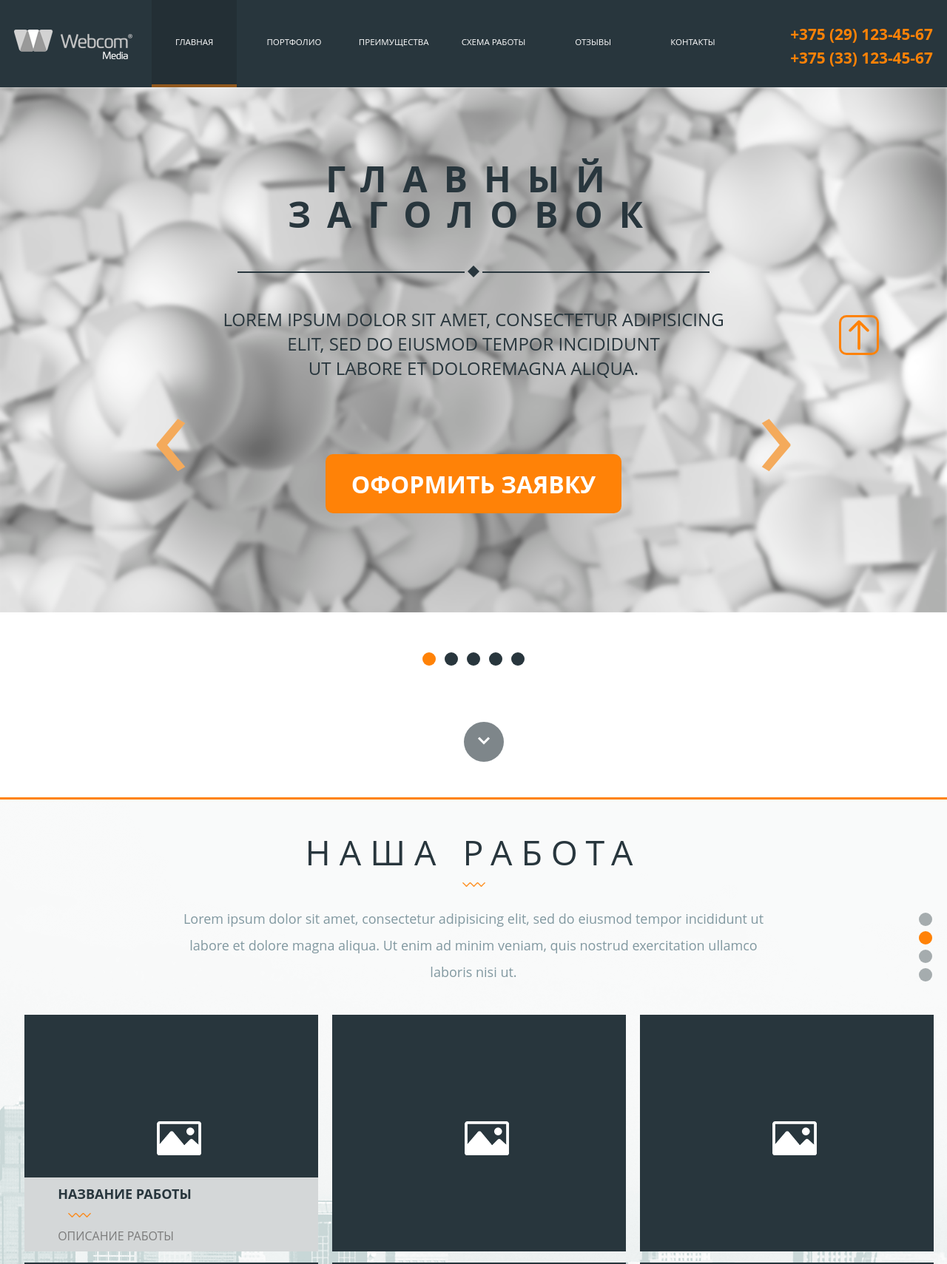
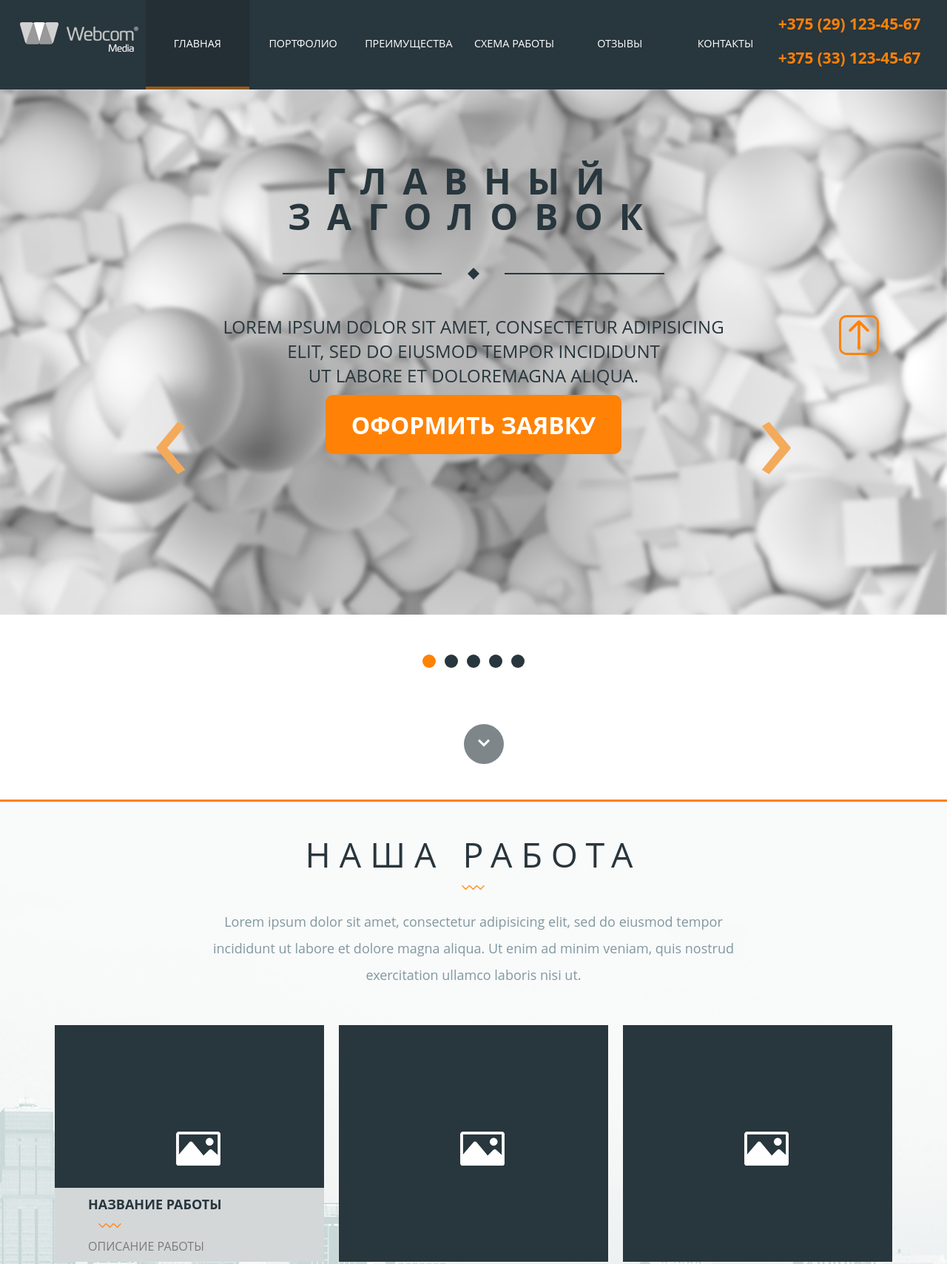
Before and after one commit to edaineko/Webcom, a plain HTML site: page index.html in a window 1280 px wide. Shown: the top 1709 px of the page at 74% size. Drawn offline with Linux system fonts and the light colour scheme.

Commit message:
flex solved

```diff
--- a/css/media.css
+++ b/css/media.css
@@ -1,11 +1,4 @@
 @media screen and (max-width: 1440px) {
-    .nav-menu {
-        margin: 0 0 0 10px;
-    }
-    .nav-menu a {
-        width: 115px;
-        font-size: 0.8em;
-    }
     .number-nav li {
         font-size: 1.3em;
     }
@@ -13,16 +6,16 @@
         padding-top: 100px;
     }
     .main-title p {
-        margin-bottom: 100px;
+        margin-bottom: 10px;
     }
     .line-separator-title{
         max-width: 40%;
     }
     .box{
-        widows:28%;
+        width:28%;
     }
 }
-@media screen and (max-width: 1200px){
+@media screen and (max-width: 1230px){
     body{
         font-size: 14px;
     }
@@ -45,14 +38,12 @@
     }
     nav,
     .number-nav,
-    .mob-menu{
+    .mob-menu,
+    .scroll-nav-button{
         display: none;
     }
     .main-title{
         padding-top: 40px;
-    }
-    .main-title p{
-        margin-bottom: 20px;
     }
     .main-slider-button{
         width: 300px;
@@ -65,7 +56,7 @@
         height: 48px;
     }
     .burger-menu{
-        display: inline-block;
+        display: flex;
         padding-top: 27px;
         margin-right: 30px;
     }
@@ -108,9 +99,6 @@
 @media screen and (max-width: 1024px) {
     body{
         font-size: 12px;
-    }
-    .main-title p {
-        margin-bottom: 40px;
     }
     .main-title {
         width: 39%;
@@ -311,6 +299,9 @@
         margin: 0 15%;
         padding-top: 10px;
     }
+    .main-title p {
+        padding-top: 10px;
+    }
     .main-slider h1 {
         letter-spacing: 10px;
     }
@@ -370,14 +361,10 @@
         height: 50px;
     }
     .footer-logo-img{
-        width: 80%;
+        width: 70%;
     }
     .social li{
         padding:0;
-    }
-
-    .footer-bl-rg-span{
-        width: 94%;
     }
 }
 @media only screen and (max-width:380px) {
@@ -436,10 +423,6 @@
     .footer-bl-lf{
         margin: 2px 0;
     }
-
-    .footer-bl-rg-span{
-        width: 94%;
-    }
     .captcha {
         margin: 20px 0;
     }
@@ -458,7 +441,6 @@
         width: 42px;
         height: 42px;
     }
-
     .active-box{
         padding: 4px 13px;
     }
@@ -467,7 +449,6 @@
         height: 32px;
         bottom: 145px;
     }
-
     .footer-logo-img{
         width: 73%;
     }
--- a/css/style.css
+++ b/css/style.css
@@ -19,7 +19,6 @@ body{
     height: 100%;
 }
 header{
-    display: flex;
     width: 100%;
     background-color: rgb(40, 54, 61);
 }
@@ -28,42 +27,43 @@ header{
 }
 .container{
     position: relative;
-    max-width:1420px;
+    width: 1400px;
+    max-width: 90%;
 }
 .wrapper,
 .wrapper-footer {
     max-width: 97%;
+    display: flex;
+    flex-wrap: wrap;
 }
 .logo{
-    display: inline-flex;
-    float: left;
-    margin-top: 40px;
+    order: 1;
+    flex-grow: 1;
+    margin-top: 30px;
 }
 .burger-menu{
     display: none;
 }
 nav{
-    display: flex;
-    justify-content: flex-start;
-    float: left;
+    order: 1;
+    flex-grow: 1;
 }
 .nav-menu{
     font-size: 0.9em;
     color: rgb(255, 255, 255);
     text-transform: uppercase;
     line-height: 1.2;
-    margin: 0 0 0 55px;
     padding: 0;
 }
-.nav-menu ul{
-    display: inline-flex;
-    width: 940px;
+ul.nav-menu {
+    display: flex;
     padding: 0;
+    order: 1;
+    flex-grow: 1;
 }
 .nav-menu li{
-    display: inline-flex;
+    display: flex;
     padding:0;
-    margin-left: 16px;
 }
 .nav-menu li a:hover{
     background: rgba(30, 41, 47, 0.5);
@@ -86,18 +86,21 @@ nav{
 .nav-menu a:visited{
     color: rgb(255, 255, 255);
 }
-
+ul.number-nav{
+    order: 1;
+    flex-grow: 1;
+    padding: 0;
+}
 .number-nav li{
+    display: flex;
     font-size: 1.438em;
-    padding-top: 32px;
+    padding-top: 18px;
     color: rgb(255, 130, 7);
     font-weight: bold;
     text-transform: uppercase;
 }
 .phone-number-header,
 .phone-number-header a:visited{
-    display: inline-block;
-    float: right;
     padding: 0;
     margin: 0;
     color: rgb(255, 130, 7);
@@ -120,7 +123,8 @@ button.nav-button {
     margin-top: 18px;
 }
 .scroll-nav-button{
-    display: inline-flex;
+    display: flex;
+    order: 1;
     border-radius: 10px;
     border: 2px solid rgb(255, 130, 7);
     width: 196px;
@@ -186,18 +190,27 @@ h1{
     padding: 37% 0;
 }
 .main-title p{
-    padding-top: 6px;
+    padding-top: 40px;
     font-size:1.5em;
     overflow: hidden;
     margin-bottom: 154px;
 }
 .separator-title{
-    height: 57px;
+    display: flex;
+    max-width: 70%;
+}
+.line-separator-title{
+    background: url("../images/separator.png") no-repeat 50%;
+    width: 400px;
+    height: 30px;
+    max-width: 50%;
 }
 .rectangle{
-    display: inline-flex;
-    vertical-align: -6px;
+    background: url("../images/sep-rectangle.png") no-repeat 50%;
+    width: 40px;
+    height: 30px;
 }
+
 .main-slider-button{
     z-index: 2;
     border-radius: 10px;
@@ -221,11 +234,12 @@ a.btn-slider :visited,
     color: rgb(255, 255, 255);
 }
 .slick-dots li{
-    display: inline-flex;
+}
+.box-foto{
+    display: flex;
+    flex-wrap: wrap;
 }
 .box{
-    display: inline-flex;
-    flex-direction: column;
     background-color: rgb(40, 54, 61);
     width: 460px;
     height: 320px;
@@ -235,24 +249,6 @@ a.btn-slider :visited,
     background: url("../images/bg-section-2.png") no-repeat 50%;
     background-size: cover;
     height: 977px;
-}
-
-.scrollbar{
-    position: absolute;
-    top:15%;
-    right:1%;
-    padding: 0;
-}
-.scrollbar li{
-    background-color: rgba(40, 54, 61, .4);
-    border-radius: 12px;
-    height: 18px;
-    width: 18px;
-    display: block;
-    margin: 7px;
-}
-#portfolio .active-scrollbar{
-    background-color: rgb(255, 130, 7);
 }
 .title{
     padding: 50px 0 0;
@@ -286,8 +282,10 @@ a.btn-slider :visited,
 .box{
     position: relative;
     width: 31%;
-    margin-bottom: 10px;
-    margin-left: 15px;
+    margin: 10px;
+    display: flex;
+    flex-wrap: wrap;
+    flex-grow: 1;
 }
 .active-box{
     position: absolute;
@@ -319,9 +317,12 @@ a.btn-slider :visited,
     color: #7b7b7b;
     font-size: 1em;
 }
+.advantage-block{
+    display: flex;
+    flex-wrap: wrap;
+}
 .adv-bl{
-    display: inline-flex;
-    flex-direction: column;
+    flex-grow: 1;
     width: 20%;
     margin: 40px 30px;
     overflow: hidden;
@@ -340,6 +341,7 @@ a.btn-slider :visited,
     overflow: hidden;
 }
 .contacts-bl-2{
+    display: flex;
     margin-top: 40px;
     max-width: 940px;
 }
@@ -349,7 +351,7 @@ a.btn-slider :visited,
 .go-to-top{
     z-index: 2;
     position: fixed;
-    display: inline-block;
+    display: flex;
     background: url("../images/arr-scrollbar.png") no-repeat 50%;
     border: 3px solid rgb(255, 130, 7);
     border-radius: 10px;
@@ -360,7 +362,6 @@ a.btn-slider :visited,
     cursor: pointer;
 }
 .address{
-    display: inline-flex;
     max-width: 47%;
     float: left;
 }
@@ -396,8 +397,6 @@ a.btn-slider :visited,
     padding: 0;
 }
 .form-review{
-    display: inline-flex;
-    flex-direction: column;
     text-align: left;
     max-width: 45%;
     position: relative;
@@ -518,7 +517,6 @@ textarea{
 .captcha{
     margin: 30px 0;
     text-align: left;
-    display: inline-block;
 }
 .captcha span{
     font-size: 1.5em;
@@ -528,13 +526,10 @@ textarea{
     text-transform: uppercase;
 }
 .captcha img{
-    display: inline-block;
     margin:35px 0;
     text-align: left;
 }
 .button-form{
-    display: inline-block;
-    float: right;
     position: absolute;
     bottom: 80px;
     right: -125px;
@@ -557,25 +552,20 @@ textarea{
     padding: 41px 0;
 }
 .footer-bl{
-    flex-direction: column;
-    order: 1;
     flex-grow: 1;
 }
 .separator-footer{
     padding: 18px;
 }
 .footer-bl span,
-.footer-bl img{
+.footer-bl img {
     display: block;
 }
-.footer-bl-rg img{
-    display: inline-block;
-}
 .footer-bl ul{
+    display: flex;
     padding: 0;
 }
 .footer-bl li{
-    display: inline-flex;
     padding: 0 15px;
 }
 .footer-bl h3{
@@ -596,8 +586,16 @@ textarea{
     text-align: left;
     margin: 0;
 }
+.footer-bl-lf span{
+    padding-top: 20px;
+}
+.social{
+    display: flex;
+    flex-direction: column;
+}
 .footer-bl-rg{
     text-align: right;
+    margin: 0;
 }
 .copyright{
     font-size: 0.875em;
--- a/index.html
+++ b/index.html
@@ -60,10 +60,10 @@
                 <li><a href="" data-scroll="#contacts">отзывы</a></li>
                 <li><a href="" data-scroll="#contacts">контакты</a></li>
             </ul>
-            <div class="scroll-nav-button" data-mfp-src="#form-popup">
-                <a href="#" class="scr-nav-button click-popup">оформить заявку</a>
-            </div>
         </nav>
+        <div class="scroll-nav-button" data-mfp-src="#form-popup">
+            <a href="#" class="scr-nav-button click-popup">оформить заявку</a>
+        </div>
     </div>
 </header>
     <header id="header">
@@ -117,11 +117,9 @@
                 <div class="main-title">
                     <h1>ГЛАВНЫЙ ЗАГОЛОВОК</h1>
                     <div class="separator-title">
-                        <img class="line-separator-title" src="images/separator.png">
-                        <div class="rectangle">
-                            <img src="images/sep-rectangle.png">
-                        </div>
-                        <img class="line-separator-title" src="images/separator.png">
+                        <div class="line-separator-title"></div>
+                        <div class="rectangle"></div>
+                        <div class="line-separator-title"></div>
                     </div>
                     <p>
                         Lorem ipsum dolor sit amet, consectetur adipisicing<br/>
@@ -169,12 +167,6 @@
             </div>
         </section>
         <section id="portfolio" class="portfolio">
-            <ul class="scrollbar">
-                <li></li>
-                <li class="active-scrollbar"></li>
-                <li></li>
-                <li></li>
-            </ul>
             <div class="container">
                 <div class="click-list">
                     <div class="title">
@@ -338,7 +330,6 @@
             </div>
         </section>
     </main>
-
     <footer>
         <div id="scroll-to-main-section" class="go-to-top">
             <a href=""></a>
@@ -349,12 +340,10 @@
                     <a href="#">
                         <img class="footer-bl-lf footer-logo-img" src="images/logo.png" alt="webcom media">
                     </a>
-                    <img class="separator-footer footer-bl-lf" src="images/separator-2.png" alt="separator">
                     <span class="footer-bl-lf">Дисклеймер компании</span>
                 </div>
                 <div class="footer-bl social">
                     <h3>мы в соцсетях</h3>
-                    <img class="separator-footer" src="images/separator-2.png" alt="separator">
                     <ul>
                         <li>
                             <a href="https://www.instagram.com/">
@@ -375,7 +364,6 @@
                 </div>
                 <div class="footer-bl footer-bl-rg footer-address">
                     <h3 class="footer-bl-rg">АДРЕС</h3>
-                    <img class="separator-footer footer-bl-rg" src="images/separator-2.png" alt="separator">
                     <span class="footer-bl-rg  footer-bl-rg-span">г. Минск, ул. Скрыганова, 6А,</span>
                     <span class="footer-bl-rg"> 4 этаж</span>
                 </div>
--- a/js/scrolls.js
+++ b/js/scrolls.js
@@ -26,7 +26,7 @@ $(document).ready(function(){
 
     function scrollToElement(id) {
         $('html, body').animate({
-            scrollTop: $(id).offset().top - 80
+            scrollTop: $(id).offset().top - 120
         }, 1000);
     }
 
```
